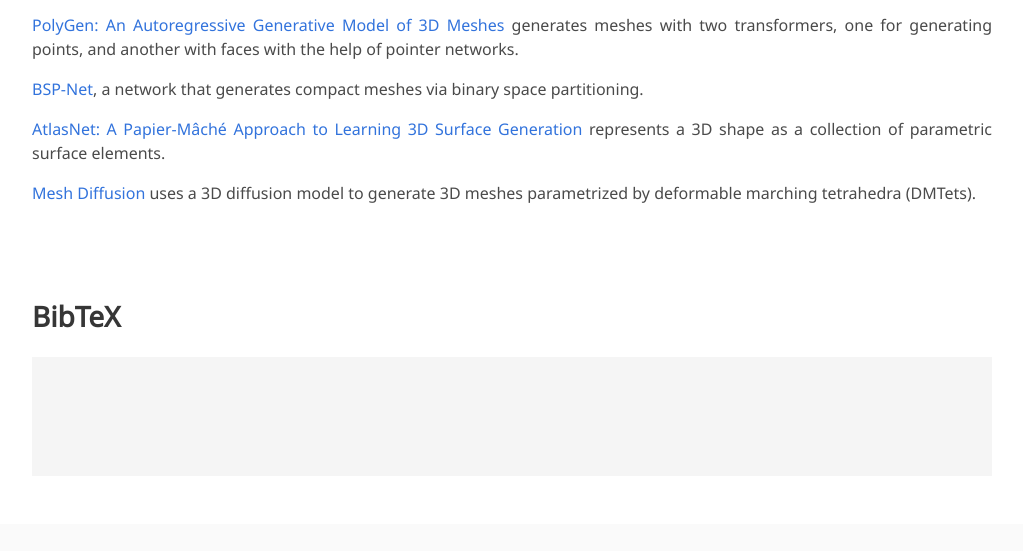
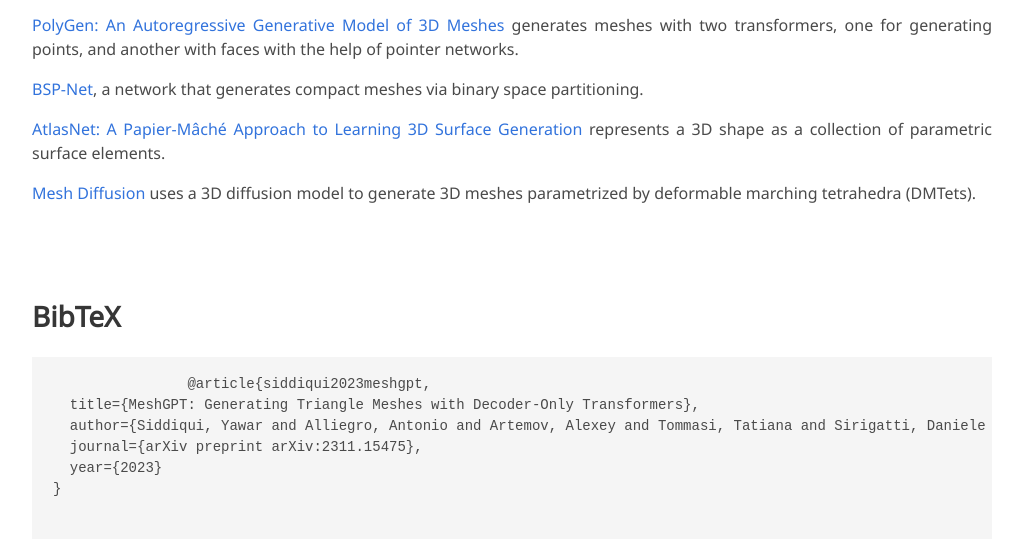
Before and after one commit to nihalsid/mesh-gpt, a plain HTML site: page docs/index.html in a window 1280 px wide. Shown: the part 4939-5490 px from the top of the page, without its empty margins (128-1151 px from the left). Drawn offline with nearby package versions, Linux system fonts and the light colour scheme; no server answers; animation ran at ten frames a second; some icons are missing; a web font is replaced by a local one.

Commit message:
Update index.html

```diff
--- a/docs/index.html
+++ b/docs/index.html
@@ -418,9 +418,12 @@
         <div class="container is-max-desktop content">
             <h2 class="title">BibTeX</h2>
             <pre>
-                <code>
-
-                </code>
+                <code>@article{siddiqui2023meshgpt,
+  title={MeshGPT: Generating Triangle Meshes with Decoder-Only Transformers},
+  author={Siddiqui, Yawar and Alliegro, Antonio and Artemov, Alexey and Tommasi, Tatiana and Sirigatti, Daniele and Rosov, Vladislav and Dai, Angela and Nie{\ss}ner, Matthias},
+  journal={arXiv preprint arXiv:2311.15475},
+  year={2023}
+}</code>
             </pre>
         </div>
     </section>
```
